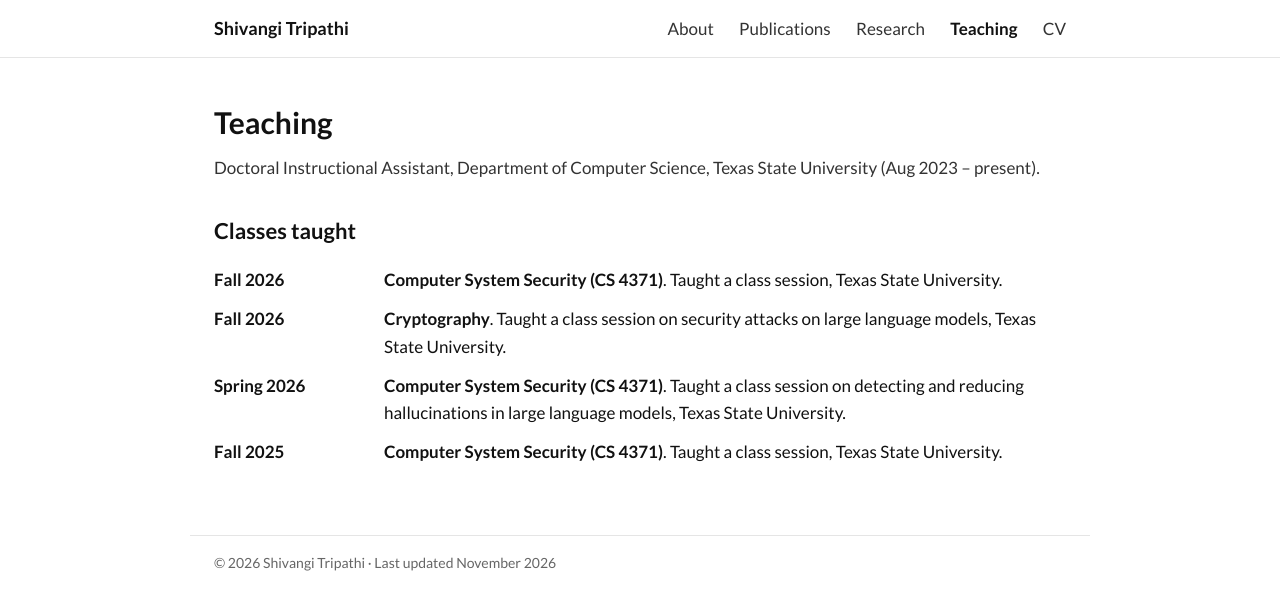
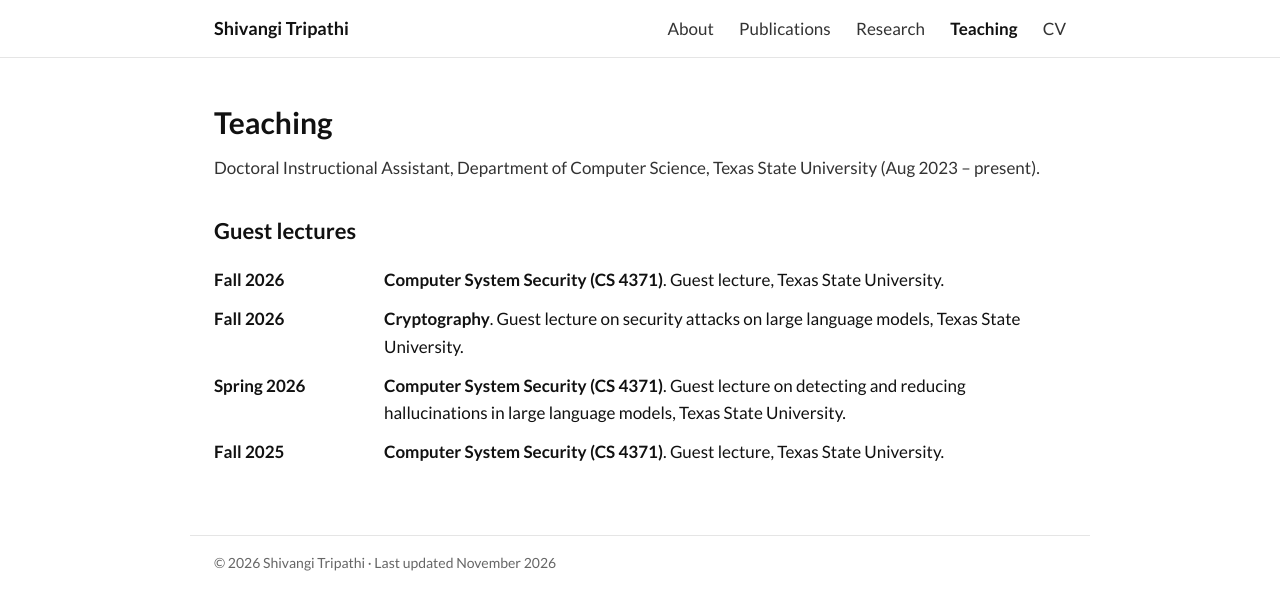
Before and after one commit to shivangitripathi2712/shivangitripathi2712.github.io, a Jekyll site: the page built from teaching.html, in a window 1280 px wide. Shown: the top 610 px of the page. Built offline with Jekyll 4.4.1, drawn with Linux system fonts in a browser that asks for light colours.

Commit message:
Add CV PDF; link it from home and CV pages; label guest lectures
Co-Authored-By: Claude Opus 5.5 <noreply@anthropic.com>
Claude-Session: https://claude.ai/code/session_01MAfZM7Z3FimJU8DmWqWiVZ

```diff
--- a/_config.yml
+++ b/_config.yml
@@ -19,7 +19,7 @@ author:
   github: https://github.com/shivangitripathi2712
   photo: /assets/img/profile.jpg
   # Put your CV PDF at assets/cv.pdf and set this to /assets/cv.pdf
-  cv_pdf: ""
+  cv_pdf: /assets/Shivangi_Tripathi_CV.pdf
 
 markdown: kramdown
 exclude: [README.md, Preview]
--- a/_data/teaching.yml
+++ b/_data/teaching.yml
@@ -4,16 +4,16 @@
 
 - term: Fall 2026
   course: Computer System Security (CS 4371)
-  note: Taught a class session, Texas State University
+  note: Guest lecture, Texas State University
 
 - term: Fall 2026
   course: Cryptography
-  note: Taught a class session on security attacks on large language models, Texas State University
+  note: Guest lecture on security attacks on large language models, Texas State University
 
 - term: Spring 2026
   course: Computer System Security (CS 4371)
-  note: Taught a class session on detecting and reducing hallucinations in large language models, Texas State University
+  note: Guest lecture on detecting and reducing hallucinations in large language models, Texas State University
 
 - term: Fall 2025
   course: Computer System Security (CS 4371)
-  note: Taught a class session, Texas State University
+  note: Guest lecture, Texas State University
--- a/index.html
+++ b/index.html
@@ -27,7 +27,7 @@ layout: default
     </p>
     <p class="links">
       <a href="mailto:{{ a.email }}">Email</a> /
-      <a href="/cv/">CV</a> /
+      <a href="{{ a.cv_pdf }}">CV</a> /
       <a href="{{ a.scholar }}">Google Scholar</a> /
       <a href="{{ a.linkedin }}">LinkedIn</a> /
       <a href="{{ a.github }}">GitHub</a>
--- a/teaching.html
+++ b/teaching.html
@@ -5,7 +5,7 @@ permalink: /teaching/
 ---
 <h1 class="page-title">Teaching</h1>
 <p class="lead">Doctoral Instructional Assistant, Department of Computer Science, Texas State University (Aug 2023 – present).</p>
-<h2>Classes taught</h2>
+<h2>Guest lectures</h2>
 <table class="news">
   {%- for t in site.data.teaching %}
   <tr><th>{{ t.term }}</th><td><b>{{ t.course }}</b>. {{ t.note }}.</td></tr>
```
Also changed, not shown: 1 other file.
